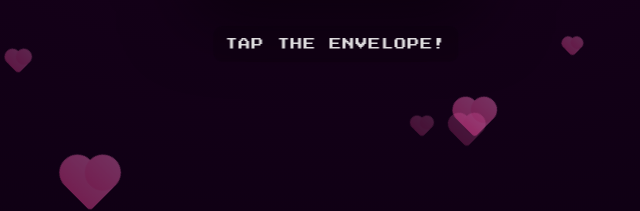
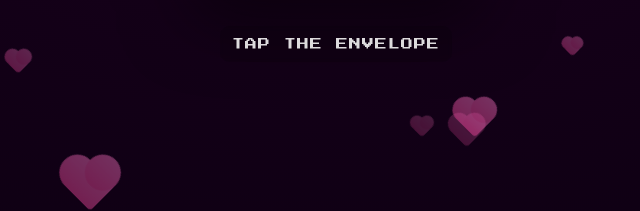
Before and after one commit to a-c-0/petra-app, a plain HTML site: page index.html in a window 1280 px wide. Shown: the part 499-710 px from the top of the page, 304-944 px from the left. Drawn offline with nearby package versions, Linux system fonts and the light colour scheme; animation ran at ten frames a second.

Commit message:
Remove exclamation mark from hint text

```diff
--- a/index.html
+++ b/index.html
@@ -398,7 +398,7 @@
       </div>
     </button>
 
-    <div class="hint" id="hint">TAP THE ENVELOPE!</div>
+    <div class="hint" id="hint">TAP THE ENVELOPE</div>
   </main>
 
   <script>
```
